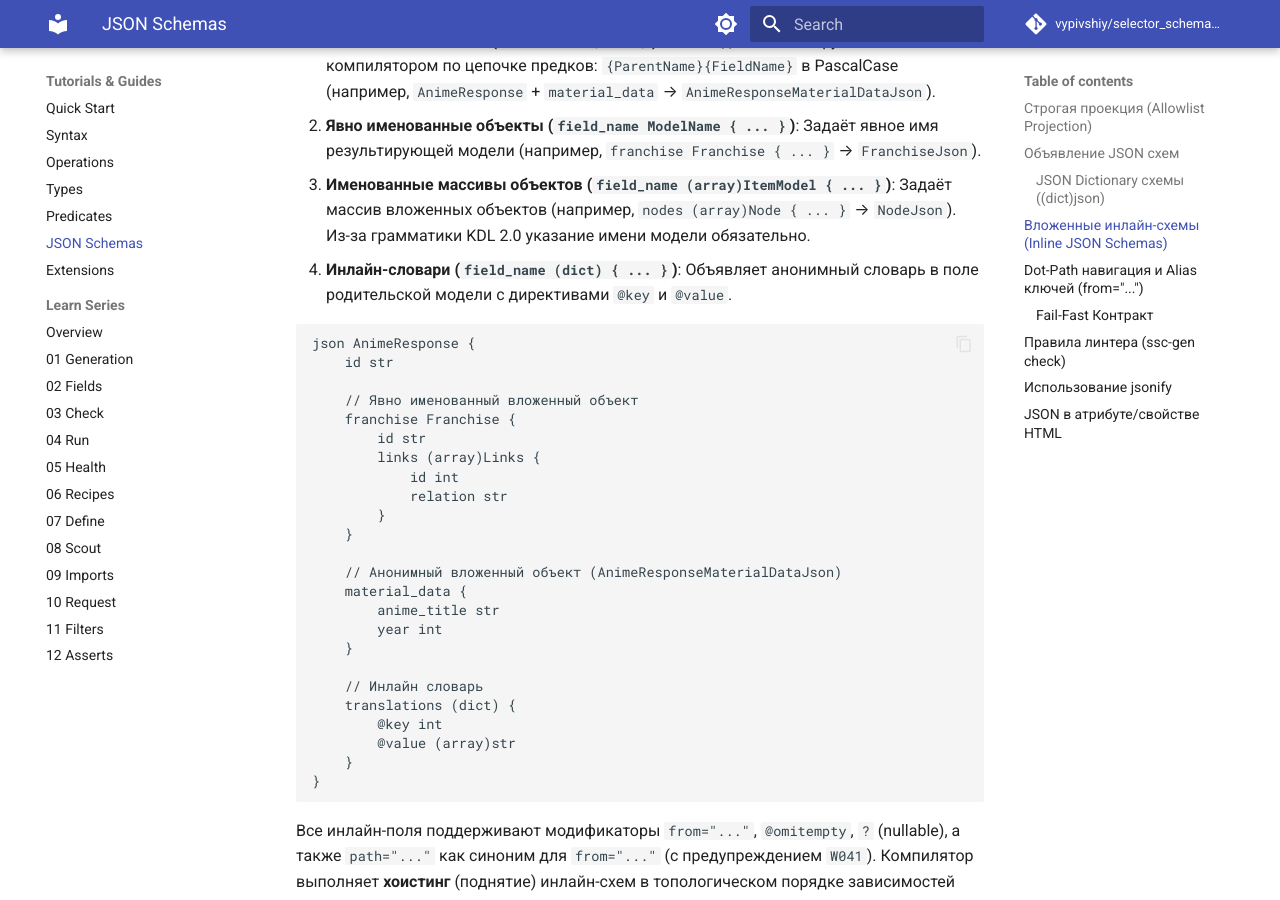
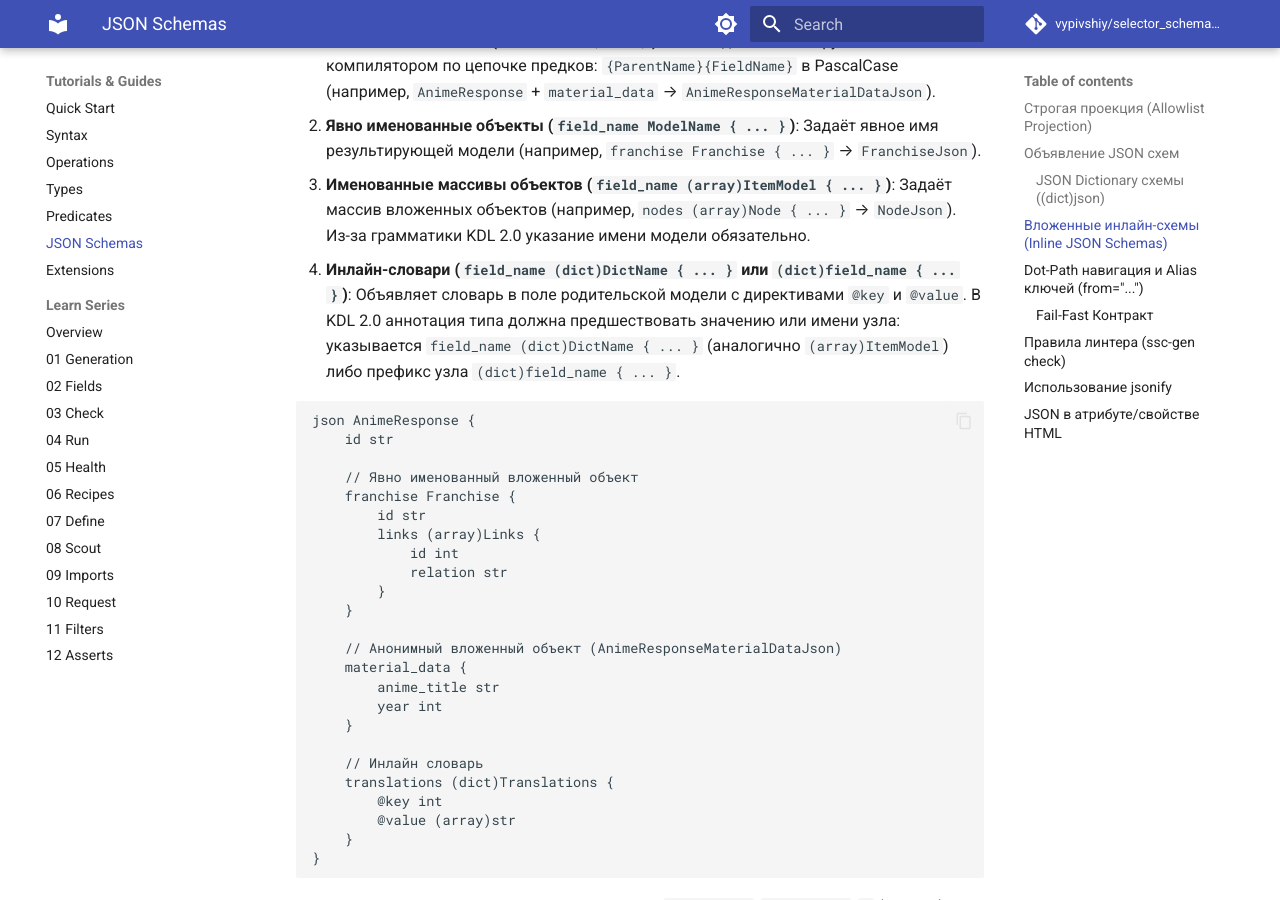
Before and after one commit to vypivshiy/selector_schema_codegen, an MkDocs documentation site: the page built from docs/json.md, in a window 1280 px wide and 900 px high, scrolled down 1786 px. Built offline with MkDocs 1.6.1 and Material for MkDocs 9.7.7, drawn with Linux system fonts in a browser that asks for light colours; comment, search, counter and statistics services are not loaded.

Commit message:
docs: clarify inline json dict syntax with model name or prefix

````diff
--- a/docs/json.md
+++ b/docs/json.md
@@ -67,8 +67,8 @@ json Author {
    Задаёт явное имя результирующей модели (например, `franchise Franchise { ... }` → `FranchiseJson`).
 3. **Именованные массивы объектов (`field_name (array)ItemModel { ... }`)**:
    Задаёт массив вложенных объектов (например, `nodes (array)Node { ... }` → `NodeJson`). Из-за грамматики KDL 2.0 указание имени модели обязательно.
-4. **Инлайн-словари (`field_name (dict) { ... }`)**:
-   Объявляет анонимный словарь в поле родительской модели с директивами `@key` и `@value`.
+4. **Инлайн-словари (`field_name (dict)DictName { ... }` или `(dict)field_name { ... }`)**:
+   Объявляет словарь в поле родительской модели с директивами `@key` и `@value`. В KDL 2.0 аннотация типа должна предшествовать значению или имени узла: указывается `field_name (dict)DictName { ... }` (аналогично `(array)ItemModel`) либо префикс узла `(dict)field_name { ... }`.
 
 ```kdl
 json AnimeResponse {
@@ -90,7 +90,7 @@ json AnimeResponse {
     }
 
     // Инлайн словарь
-    translations (dict) {
+    translations (dict)Translations {
         @key int
         @value (array)str
     }
--- a/docs/llm.txt
+++ b/docs/llm.txt
@@ -454,7 +454,7 @@ json Author {
 Field types: str, int, float, bool, null, <RefName>.
 Dictionary schemas:
 - Top-level: `(dict)json Name { @key <ScalarType>; @value <Type>; }` (@key defaults to str; @value supports scalar, (array)type, or <RefName>).
-- Inline dict fields: `field (dict) { @key str; @value (array)str; }`.
+- Inline dict fields: `field (dict)DictName { @key str; @value (array)str; }` or `(dict)field { @key str; @value (array)str; }`.
 - Target types: Python `Dict[K, V]`, Go `map[K]V`, Rust `HashMap<K, V>`, JS `Record<K, V>`.
 
 Inline nested schemas (hoisted by compiler):
````
Also changed, not shown: .agents/skills/sscgen-rest/SKILL.md (+1 -1 lines), .agents/skills/sscgen-rest/references/json.md (+1 -1 lines).
